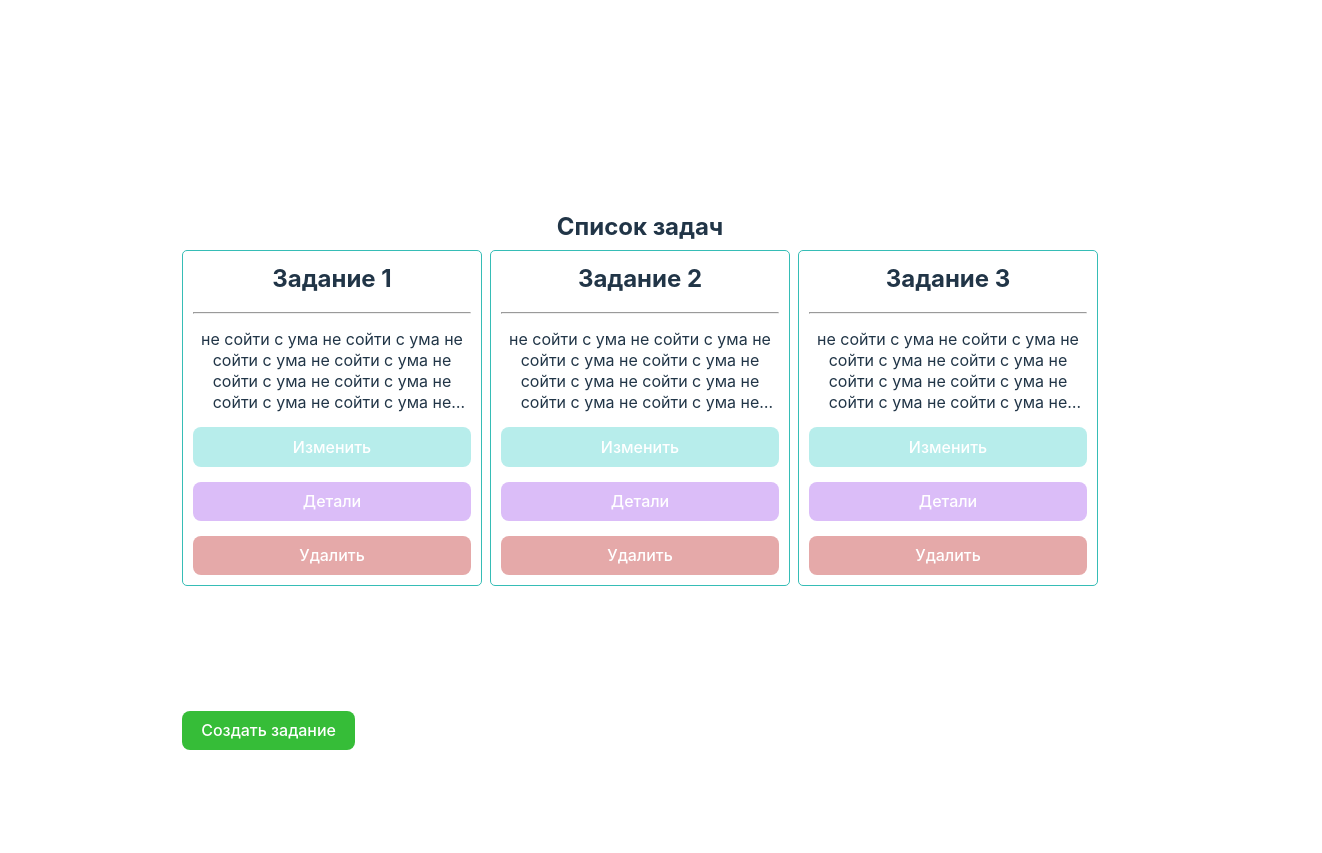
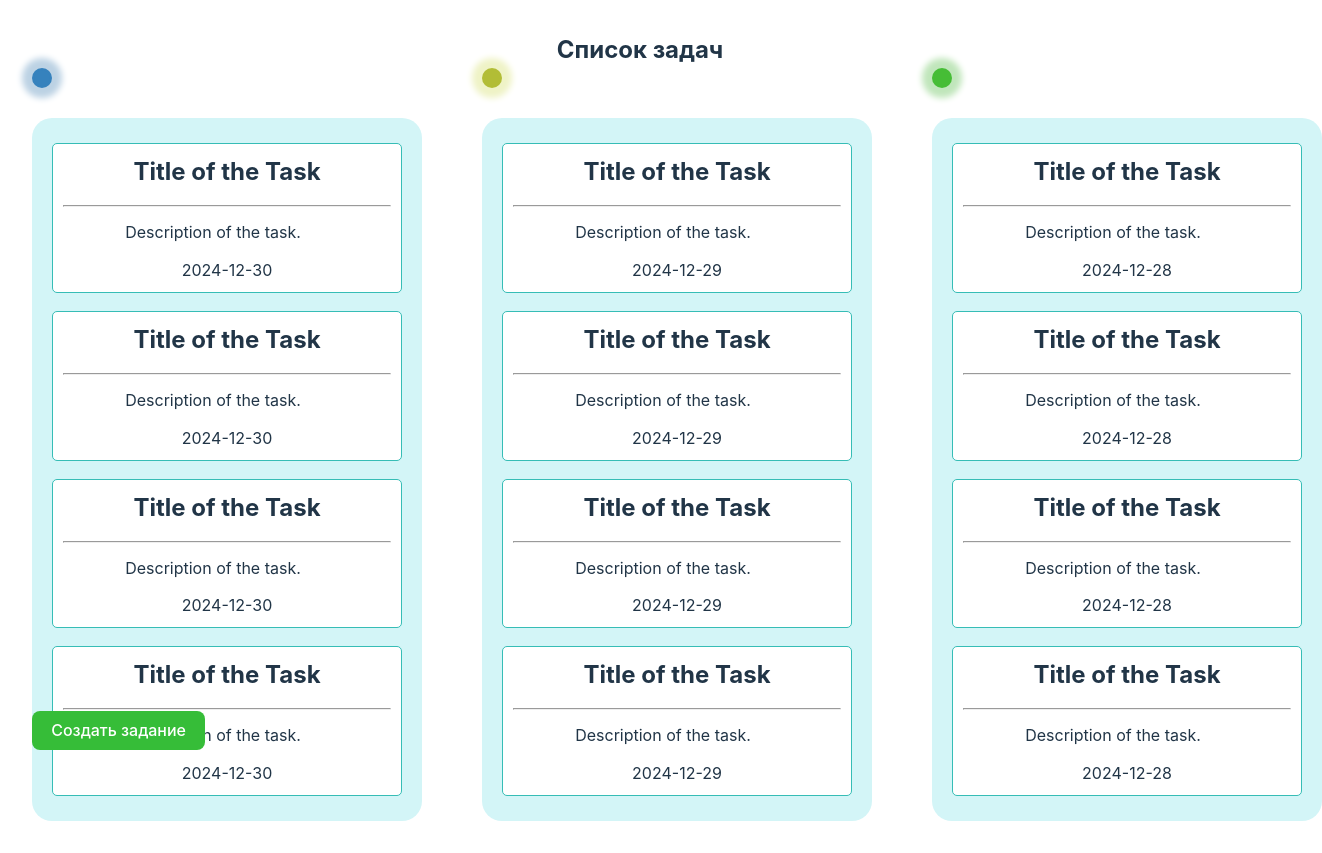
Before and after one commit to Aimejrh/vue-t, a Vue app: page / in a window 1280 px wide. Shown: the whole page, 1322 px wide, since content can reach past the window. Before the commit the page ends 800 px from the top, so only its background shows below. Built offline with nearby package versions, Linux system fonts and the light colour scheme.

Commit message:
progress

```diff
--- a/src/components/TaskList.vue
+++ b/src/components/TaskList.vue
@@ -2,17 +2,49 @@
   <button class="openCreate" @click="openCreate()">Создать задание</button>
   <div>
     <h2>Список задач</h2>
+    <div class="containerDiv">
+      <div class="containerDivBlok">
+
+        <div class="status_to-start"></div>
+
         <ul class="taskContainer">
-      <li v-for="task in tasks" :key="task.id" @click="open(task)" class="cardStyle">
+          <li v-for="task in tasks.filter(task => task.status === 'to-start')" :key="task.id"
+            @click.stop="detailsTask(task)" class="cardStyle">
             <h2>{{ task.title }}</h2>
             <hr>
             <p class="description">{{ task.description }}</p>
-
-        <button class="updatedTasks" @click.stop="updatedTasks(task)">Изменить</button>
-        <button class="detailsTask" @click.stop="detailsTask(task)">Детали</button>
-        <button class="deleteTask" @click.stop="deleteTask(task.id)">Удалить</button>
+            <div class="date"><p>{{ task.date }}</p></div>
           </li>
         </ul>
+      </div>
+
+      <div class="containerDivBlok">
+        <div class="status_in-progress"></div>
+        <ul class="taskContainer">
+          <li v-for="task in tasks.filter(task => task.status === 'in-progress')" :key="task.id" class="cardStyle"
+            @click.stop="detailsTask(task)">
+            <h2>{{ task.title }}</h2>
+            <hr>
+            <p class="description">{{ task.description }}</p>
+            <div class="date"><p>{{ task.date }}</p></div>
+          </li>
+        </ul>
+      </div>
+
+      <div class="containerDivBlok">
+        <div class="status_completed"></div>
+        <ul class="taskContainer">
+          <li v-for="task in tasks.filter(task => task.status === 'completed')" :key="task.id"
+            @click.stop="detailsTask(task)" class="cardStyle">
+            <h2>{{ task.title }}</h2>
+            <hr>
+            <p class="description">{{ task.description }}</p>
+            <div class="date"><p>{{ task.date }}</p></div>
+          </li>
+        </ul>
+      </div>
+    </div>
+
     <div v-if="showModal" class="modal">
 
       <div class="modal_content">
@@ -29,16 +61,16 @@
         </label>
         <button class="saveTask" @click="saveTask()">Сохранить</button>
         <button class="closeModal" @click="closeModal()">Закрыть</button>
-
       </div>
     </div>
 
     <div v-if="selectedTask" class="modal">
       <div class="modal_content">
         <h2>Детали задания</h2>
-        <p>ID: {{ selectedTask.id }}</p>
         <p>Название: {{ selectedTask.title }}</p>
         <p><strong>Описание:</strong> {{ selectedTask.description }}</p>
+        <button class="deleteTask" @click.stop="deleteTask(selectedTask.id)">Удалить</button>
+        <button class="updatedTasks" @click.stop="updatedTasks(selectedTask)">Изменить</button>
         <button class="close" @click="close()">Закрыть</button>
       </div>
     </div>
@@ -50,9 +82,90 @@ export default {
   data() {
     return {
       tasks: [
-        { id: 1, title: "Задание 1", description: "не сойти с ума не сойти с ума не сойти с ума не сойти с ума не сойти с ума не сойти с ума не сойти с ума не сойти с ума не сойти с ума не сойти с ума не сойти с ума не сойти с ума не сойти с ума не сойти с ума не сойти с ума не сойти с ума не сойти с ума не сойти с ума не сойти с ума не сойти не сойти с ума не сойти с ума не сойти с ума не сойти с ума не сойти с ума не сойти" },
-        { id: 2, title: "Задание 2", description: "не сойти с ума не сойти с ума не сойти с ума не сойти с ума не сойти с ума не сойти с ума не сойти с ума не сойти с ума не сойти с ума не сойти с ума не сойти с ума не сойти с ума не сойти с ума не сойти с ума " },
-        { id: 3, title: "Задание 3", description: "не сойти с ума не сойти с ума не сойти с ума не сойти с ума не сойти с ума не сойти с ума не сойти с ума не сойти с ума не сойти с ума не сойти с ума не сойти с ума не сойти с ума не сойти с ума не сойти с ума " },
+        {
+          id: 1,
+          title: "Title of the Task",
+          description: "Description of the task.",
+          date: "2024-12-30",
+          status: "to-start",
+        },
+        {
+          id: 6,
+          title: "Title of the Task",
+          description: "Description of the task.",
+          date: "2024-12-30",
+          status: "to-start",
+        },
+        {
+          id: 7,
+          title: "Title of the Task",
+          description: "Description of the task.",
+          date: "2024-12-30",
+          status: "to-start",
+        },
+        {
+          id:8,
+          title: "Title of the Task",
+          description: "Description of the task.",
+          date: "2024-12-30",
+          status: "to-start",
+        },
+        {
+          id: 2,
+          title: "Title of the Task",
+          description: "Description of the task.",
+          date: "2024-12-29",
+          status: "in-progress",
+        },
+        {
+          id: 9,
+          title: "Title of the Task",
+          description: "Description of the task.",
+          date: "2024-12-29",
+          status: "in-progress",
+        },
+        {
+          id: 10,
+          title: "Title of the Task",
+          description: "Description of the task.",
+          date: "2024-12-29",
+          status: "in-progress",
+        },
+        {
+          id: 11,
+          title: "Title of the Task",
+          description: "Description of the task.",
+          date: "2024-12-29",
+          status: "in-progress",
+        },
+        {
+          id: 3,
+          title: "Title of the Task",
+          description: "Description of the task.",
+          date: "2024-12-28",
+          status: "completed",
+        },
+        {
+          id: 12,
+          title: "Title of the Task",
+          description: "Description of the task.",
+          date: "2024-12-28",
+          status: "completed",
+        },
+        {
+          id: 13,
+          title: "Title of the Task",
+          description: "Description of the task.",
+          date: "2024-12-28",
+          status: "completed",
+        },
+        {
+          id: 14,
+          title: "Title of the Task",
+          description: "Description of the task.",
+          date: "2024-12-28",
+          status: "completed",
+        },
       ],
       selectedTask: null,
       showModal: false,
@@ -67,6 +180,7 @@ export default {
       this.showModal = true;
     },
     updatedTasks(task) {
+      this.close();
       this.taskForm = { ...task };
       this.updatedTask = true;
       this.showModal = true;
@@ -84,15 +198,19 @@ export default {
         const newTask = {
           ...this.taskForm,
           id: this.tasks.length ? this.tasks[this.tasks.length - 1].id + 1 : 1,
+          status: "to-start", // Установим статус по умолчанию
         };
         this.tasks.push(newTask);
       }
-      this.closeModal();
-    },
+      this.closeModal(); // Закрываем модальное окно после сохранения
+    }
+    ,
     deleteTask(id) {
+      this.close();
       this.tasks = this.tasks.filter((task) => task.id !== id);
     },
     detailsTask(task) {
+      this.closeModal();
       this.selectedTask = task;
     },
     close() {
@@ -109,12 +227,11 @@ export default {
   cursor: pointer;
   padding: 10px;
   margin: 5px 0;
-  border: 1px solid #ccc;
   border-radius: 5px;
   border: 1px solid #36bdb6;
-  max-width: 300px;
-  width: 100%;
-  max-height: 350px;
+  background: #ffffff;
+  width: 350px;
+  max-height: 300px;
   gap: 15px;
 }
 
@@ -148,6 +265,9 @@ export default {
   justify-content: center;
   align-items: center;
   gap: 8px;
+  background: #d3f5f7;
+  padding: 20px;
+  border-radius: 20px;
 }
 
 .description {
@@ -161,7 +281,7 @@ export default {
   -webkit-line-clamp: 4;
 }
 
-.textarea{
+.textarea {
   max-width: 400px;
   width: 100%;
   max-height: 400px;
@@ -171,7 +291,7 @@ export default {
   padding: 8px;
 }
 
-input{
+input {
   border: 2px solid #36bdb6;
   border-radius: 5px;
   max-width: 300px;
@@ -180,51 +300,99 @@ input{
   padding: 8px;
 }
 
-.updatedTasks{
+.containerDiv {
+  display: flex;
+  gap: 60px;
+}
+
+.status_to-start {
+  width: 20px;
+  height: 20px;
+  border-radius: 50px;
+  border: #3682bd solid 2px;
+  background: #3682bd;
+  box-shadow: #b1d2ec 0px 50px 100px -20px, #bcd2e4 0px 0px 6px 10px;
+}
+
+.status_in-progress {
+  width: 20px;
+  height: 20px;
+  border-radius: 50px;
+  background: #b2bd36;
+  box-shadow: #eff3c6 0px 50px 100px -20px, #eff3c6 0px 0px 6px 10px;
+}
+
+.status_completed {
+  width: 20px;
+  height: 20px;
+  border-radius: 50px;
+  background: #46bd36;
+  box-shadow: #c0e6bb 0px 50px 100px -20px, #c0e6bb 0px 0px 6px 10px;
+}
+
+.containerDivBlok{
+  display: flex;
+  flex-direction: column;
+  gap: 30px;
+}
+
+.updatedTasks {
   background: #b7edeb;
 }
-.updatedTasks:hover{
+
+.updatedTasks:hover {
   background: #36bdb6;
 }
-.detailsTask{
+
+.detailsTask {
   background: #dbbdf8;
 }
-.detailsTask:hover{
+
+.detailsTask:hover {
   background: #7c36bd;
 }
-.deleteTask{
+
+.deleteTask {
   background: #e5a9a9;
 }
-.deleteTask:hover{
+
+.deleteTask:hover {
   background: #bd3636;
 }
-.openCreate{
+
+.openCreate {
   background: #36bd38;
   position: fixed;
   display: flex;
   justify-content: center;
   bottom: 50px;
 }
-.saveTask{
+
+.saveTask {
   background: #e1e1a6;
 }
-.saveTask:hover{
+
+.saveTask:hover {
   background: #bdbd36;
 }
-.closeModal{
+
+.closeModal {
   background: #dca4a4;
 }
-.closeModal:hover{
+
+.closeModal:hover {
   background: #bd3636;
 }
-.close{
+
+.close {
   background: #dfa0cd;
 }
-.close:hover{
+
+.close:hover {
   background: #bd3697;
 }
 
-button{
+button {
   color: white;
   border: none;
 }
```
Lines whose indentation alone changed are shown as unchanged.
